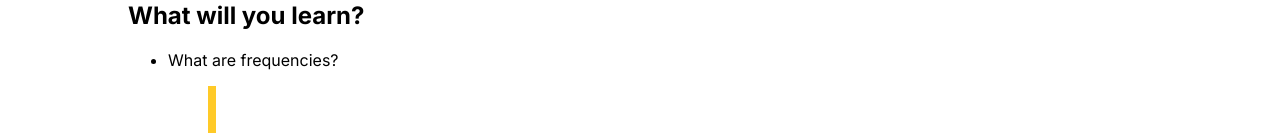
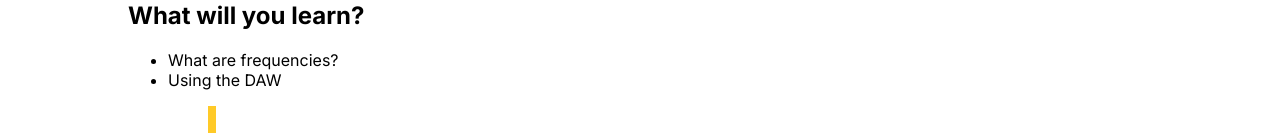
Before and after one commit to Nebenmor/sound-dzign, a React (Vite) app: page / in a window 1280 px wide. Shown: the part 819-952 px from the top of the page. Built offline with nearby package versions, Linux system fonts and the light colour scheme.

Commit message:
implement list item

```diff
--- a/src/components/Topics/Topics.jsx
+++ b/src/components/Topics/Topics.jsx
@@ -20,6 +20,7 @@ const Topics = () => {
         <div className="content-container">
           <ul>
             <li onMouseEnter={ () => setCurrentImage(frequencies) } >What are frequencies?</li>
+            <li onMouseEnter={ () => setCurrentImage(daw) } >Using the DAW</li>
 
           </ul>
 
```
